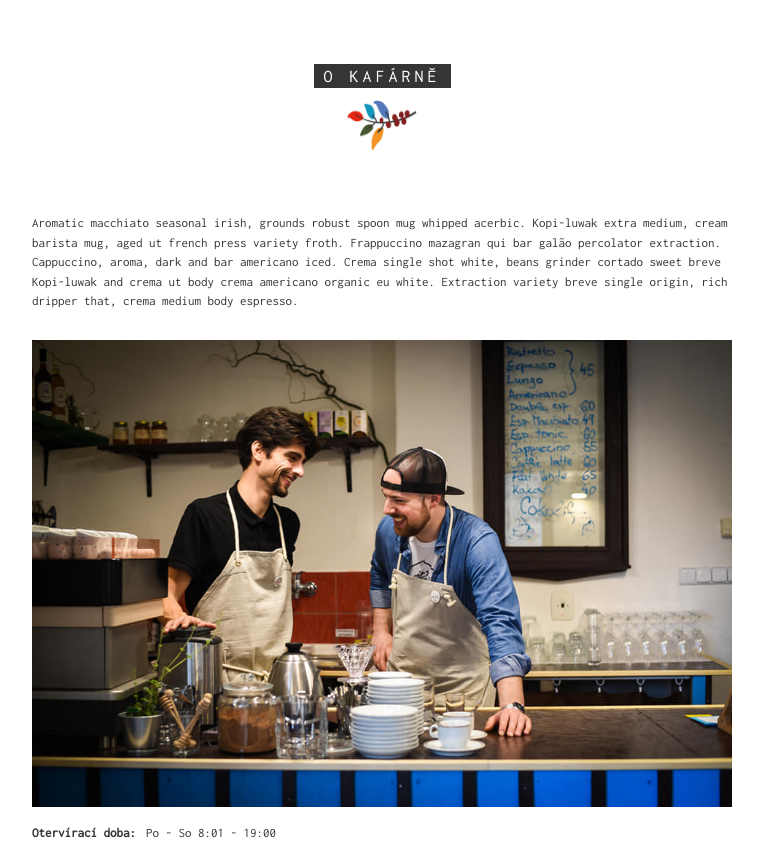
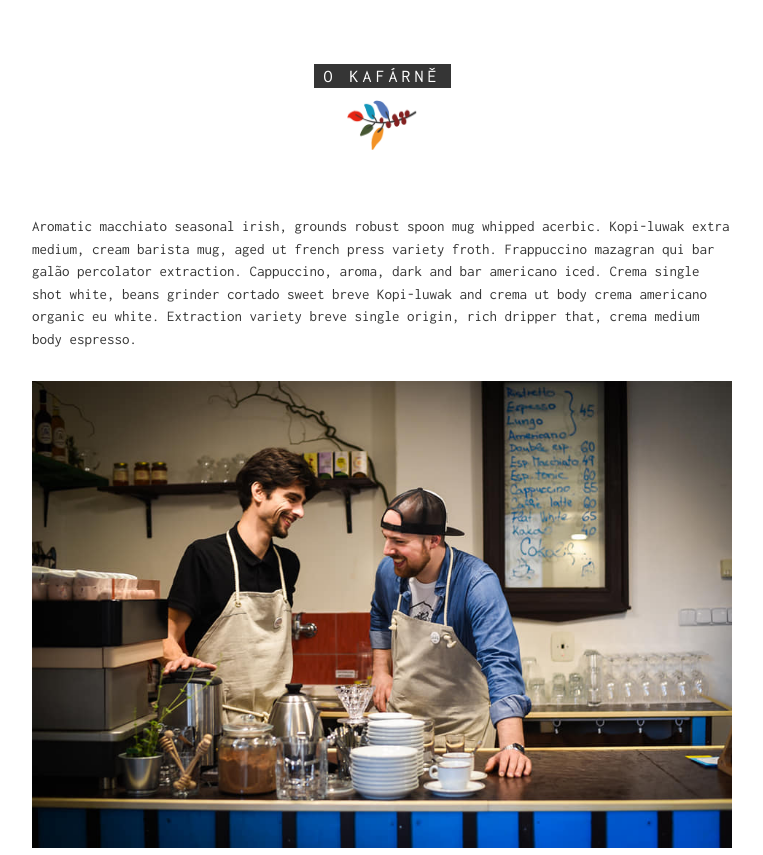
Before and after one commit to MattGiertl/kafarna-cokolif, a Gatsby site: page / in a window 1280 px wide. Shown: the part 797-1652 px from the top of the page, without its empty margins (258-1021 px from the left). Built offline with nearby package versions, Linux system fonts and the light colour scheme; Gatsby itself is replaced by a stand-in of ours.

Commit message:
fontsize update

```diff
--- a/src/components/atoms/Paragraph.js
+++ b/src/components/atoms/Paragraph.js
@@ -5,7 +5,7 @@ import theme from "../../utils/theme"
 const StyledParagraph = styled.p(
   {
     lineHeight: 1.5,
-    fontSize: 13,
+    fontSize: 15,
   },
   props => ({
     color: props.color ? props.color : theme.colors.black,
```
